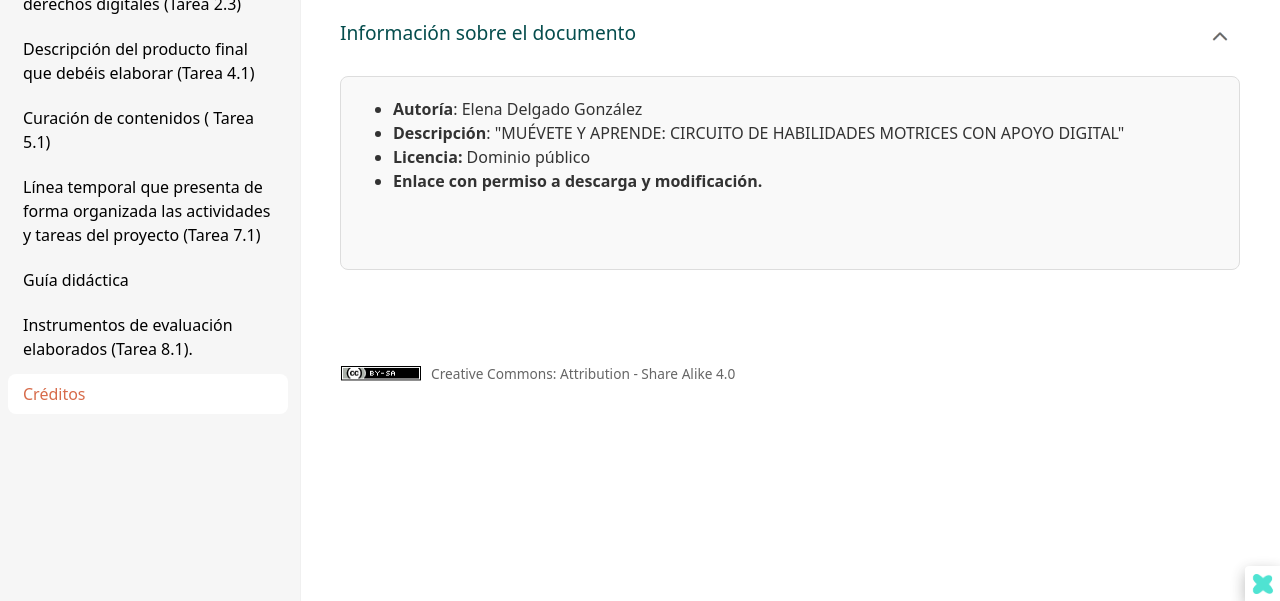
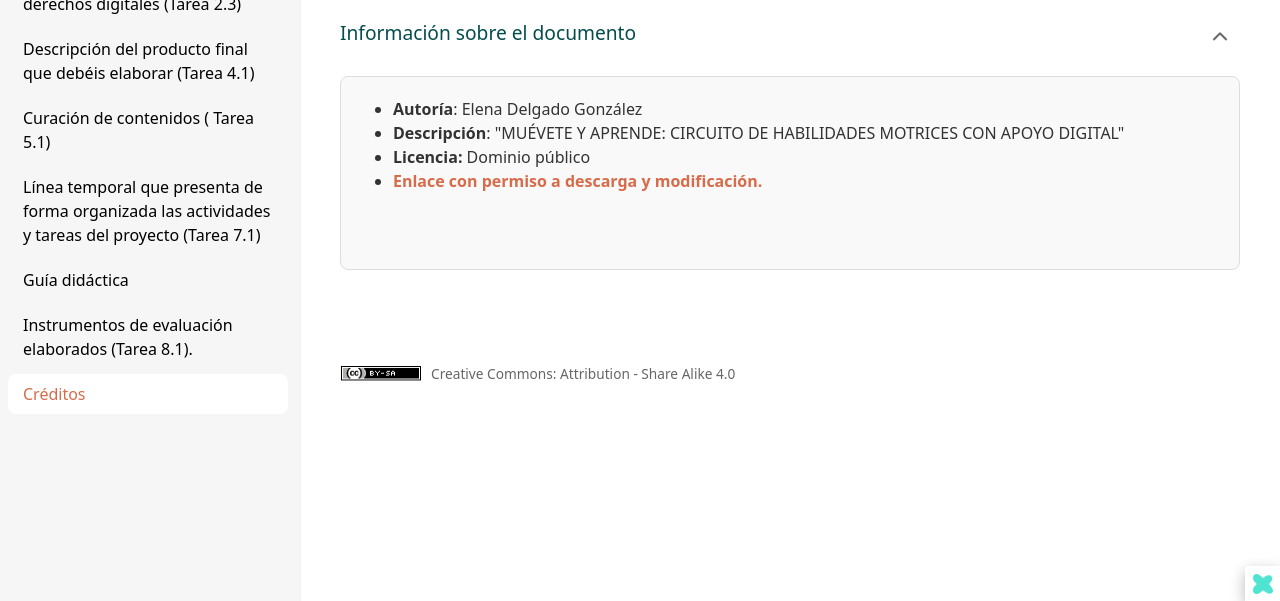
Before and after one commit to edelgon801/sda-muevete-y-aprende, a plain HTML site: page html/creditos.html in a window 1280 px wide. Shown: the part 199-800 px from the top of the page. Drawn offline with Linux system fonts and the light colour scheme.

Commit message:
Add files via upload

```diff
--- a/html/creditos.html
+++ b/html/creditos.html
@@ -41,7 +41,7 @@
 <li><strong>Autoría</strong>: Elena Delgado González</li>
 <li><strong>Descripción</strong>: "MUÉVETE Y APRENDE: CIRCUITO DE HABILIDADES MOTRICES CON APOYO DIGITAL"</li>
 <li><strong>Licencia:</strong> Dominio público</li>
-<li><strong>Enlace con permiso a descarga y modificación.</strong></li>
+<li><a href="https://raw.githubusercontent.com/edelgon801/sda-muevete-y-aprende/3471a69ec8a749e6bf44db7b682d642f59e14374/SdA1.MU%C3%89VETE%20Y%20APRENDE_CIRCUITO%20DE%20HABILIDADES%20MOTRICES%20CON%20APOYO%20DIGITAL.elpx"><strong id="link_7">Enlace con permiso a descarga y modificación.</strong></a></li>
 </ul>
 <p><br></p>
 </div><p class="clearfix"></p></div>
```
